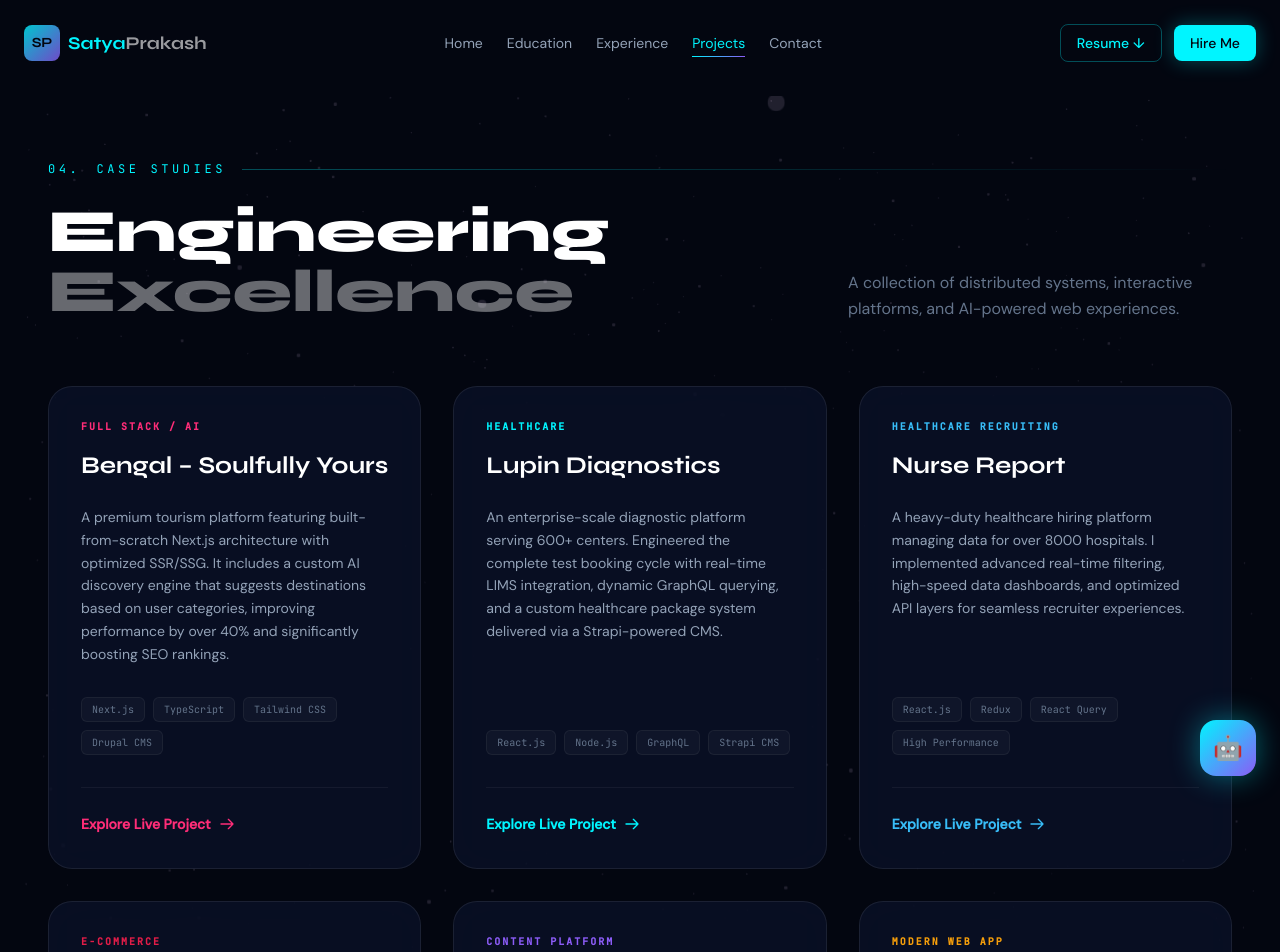
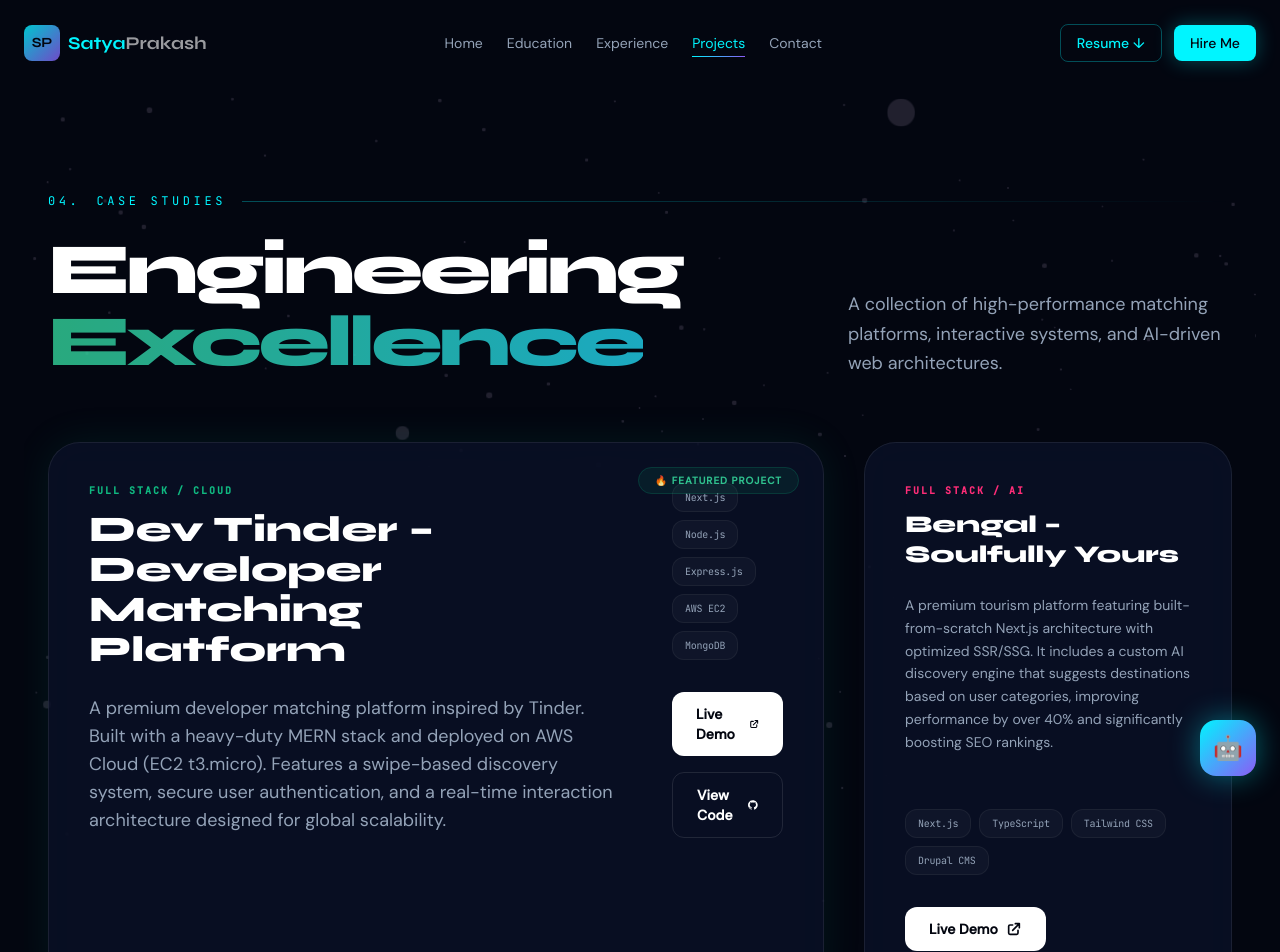
Before and after one commit to coderSatya/satya_portfolio, a Next.js app: page /projects in a window 1280 px wide. Shown: the top 952 px of the page. Built offline with nearby package versions, Linux system fonts and the light colour scheme.

Commit message:
feat: add new section components and utility data for portfolio site

```diff
--- a/components/sections/Certifications.js
+++ b/components/sections/Certifications.js
@@ -34,8 +34,12 @@
             >
               {/* Icon/Badge */}
               <div className="mb-6">
-                <div className="w-12 h-12 rounded-xl bg-violet-500/10 border border-violet-500/20 flex items-center justify-center text-xl group-hover:scale-110 transition-transform">
-                  📜
+                <div className="w-12 h-12 rounded-xl bg-violet-500/10 border border-violet-500/20 flex items-center justify-center text-xl group-hover:scale-110 transition-transform overflow-hidden">
+                  {cert.image ? (
+                    <img src={cert.image} alt={cert.title} className="w-full h-full object-cover" />
+                  ) : (
+                    "📜"
+                  )}
                 </div>
               </div>
 
--- a/components/sections/Contact.js
+++ b/components/sections/Contact.js
@@ -183,6 +183,22 @@
                   </svg>
                   LinkedIn
                 </a>
+                <a
+                  href={personal.instagram}
+                  target="_blank"
+                  rel="noopener noreferrer"
+                  className="group flex items-center gap-3 px-5 py-3 rounded-xl font-body text-sm transition-all duration-300 hover:scale-105"
+                  style={{
+                    background: 'rgba(225,48,108,0.1)',
+                    border: '1px solid rgba(225,48,108,0.25)',
+                    color: '#E1306C',
+                  }}
+                >
+                  <svg className="w-5 h-5" fill="currentColor" viewBox="0 0 24 24">
+                    <path d="M12 2.163c3.204 0 3.584.012 4.85.07 3.252.148 4.771 1.691 4.919 4.919.058 1.265.069 1.645.069 4.849 0 3.205-.012 3.584-.069 4.849-.149 3.225-1.664 4.771-4.919 4.919-1.266.058-1.644.07-4.85.07-3.204 0-3.584-.012-4.849-.07-3.26-.149-4.771-1.699-4.919-4.92-.058-1.265-.07-1.644-.07-4.849 0-3.204.013-3.583.07-4.849.149-3.227 1.664-4.771 4.919-4.919 1.266-.057 1.645-.069 4.849-.069zm0-2.163c-3.259 0-3.667.014-4.947.072-4.358.2-6.78 2.618-6.98 6.98-.059 1.281-.073 1.689-.073 4.948 0 3.259.014 3.668.072 4.948.2 4.358 2.618 6.78 6.98 6.98 1.281.058 1.689.072 4.948.072 3.259 0 3.668-.014 4.948-.072 4.354-.2 6.782-2.618 6.979-6.98.059-1.28.073-1.689.073-4.948 0-3.259-.014-3.667-.072-4.947-.196-4.354-2.617-6.78-6.979-6.98-1.281-.059-1.69-.073-4.949-.073zm0 5.838c-3.403 0-6.162 2.759-6.162 6.162s2.759 6.163 6.162 6.163 6.162-2.759 6.162-6.163-2.759-6.162-6.162-6.162zm0 10.162c-2.209 0-4-1.79-4-4 0-2.209 1.791-4 4-4s4 1.791 4 4c0 2.21-1.791 4-4 4zm6.406-11.845c-.796 0-1.441.645-1.441 1.44s.645 1.44 1.441 1.44c.795 0 1.439-.645 1.439-1.44s-.644-1.44-1.439-1.44z" />
+                  </svg>
+                  Instagram
+                </a>
               </div>
             </div>
           </motion.div>
--- a/components/sections/Hero.js
+++ b/components/sections/Hero.js
@@ -117,13 +117,19 @@
                 </div>
                 <span className="font-mono text-xs">GitHub</span>
               </a>
+              <a href={personal.instagram} target="_blank" rel="noopener noreferrer" className="flex items-center gap-3 text-slate-400 hover:text-neon-pink transition-colors group">
+                <div className="p-2 rounded-lg bg-white/5 border border-white/10 group-hover:border-neon-pink/50 transition-colors">
+                  <svg className="w-4 h-4" fill="currentColor" viewBox="0 0 24 24"><path d="M12 2.163c3.204 0 3.584.012 4.85.07 3.252.148 4.771 1.691 4.919 4.919.058 1.265.069 1.645.069 4.849 0 3.205-.012 3.584-.069 4.849-.149 3.225-1.664 4.771-4.919 4.919-1.266.058-1.644.07-4.85.07-3.204 0-3.584-.012-4.849-.07-3.26-.149-4.771-1.699-4.919-4.92-.058-1.265-.07-1.644-.07-4.849 0-3.204.013-3.583.07-4.849.149-3.227 1.664-4.771 4.919-4.919 1.266-.057 1.645-.069 4.849-.069zm0-2.163c-3.259 0-3.667.014-4.947.072-4.358.2-6.78 2.618-6.98 6.98-.059 1.281-.073 1.689-.073 4.948 0 3.259.014 3.668.072 4.948.2 4.358 2.618 6.78 6.98 6.98 1.281.058 1.689.072 4.948.072 3.259 0 3.668-.014 4.948-.072 4.354-.2 6.782-2.618 6.979-6.98.059-1.28.073-1.689.073-4.948 0-3.259-.014-3.667-.072-4.947-.196-4.354-2.617-6.78-6.979-6.98-1.281-.059-1.69-.073-4.949-.073zm0 5.838c-3.403 0-6.162 2.759-6.162 6.162s2.759 6.163 6.162 6.163 6.162-2.759 6.162-6.163-2.759-6.162-6.162-6.162zm0 10.162c-2.209 0-4-1.79-4-4 0-2.209 1.791-4 4-4s4 1.791 4 4c0 2.21-1.791 4-4 4zm6.406-11.845c-.796 0-1.441.645-1.441 1.44s.645 1.44 1.441 1.44c.795 0 1.439-.645 1.439-1.44s-.644-1.44-1.439-1.44z" /></svg>
+                </div>
+                <span className="font-mono text-xs">Instagram</span>
+              </a>
               <div className="flex items-center gap-3 text-slate-400 group">
                 <div className="p-2 rounded-lg bg-white/5 border border-white/10">
                   <svg className="w-4 h-4 text-neon-pink" fill="none" viewBox="0 0 24 24" stroke="currentColor"><path strokeLinecap="round" strokeLinejoin="round" strokeWidth={2} d="M3 5a2 2 0 012-2h3.28a1 1 0 01.948.684l1.498 4.493a1 1 0 01-.502 1.21l-2.257 1.13a11.042 11.042 0 005.516 5.516l1.13-2.257a1 1 0 011.21-.502l4.493 1.498a1 1 0 01.684.949V19a2 2 0 01-2 2h-1C9.716 21 3 14.284 3 6V5z" /></svg>
                 </div>
                 <span className="font-mono text-xs">{personal.phone}</span>
               </div>
-              <div className="flex items-center gap-3 text-slate-400 group">
+              <div className="flex items-center gap-3 text-slate-400 group col-span-1 sm:col-span-2">
                 <div className="p-2 rounded-lg bg-white/5 border border-white/10">
                   <svg className="w-4 h-4 text-neon-cyan" fill="none" viewBox="0 0 24 24" stroke="currentColor"><path strokeLinecap="round" strokeLinejoin="round" strokeWidth={2} d="M3 8l7.89 5.26a2 2 0 002.22 0L21 8M5 19h14a2 2 0 002-2V7a2 2 0 00-2-2H5a2 2 0 00-2 2v10a2 2 0 002 2z" /></svg>
                 </div>
--- a/components/sections/Projects.js
+++ b/components/sections/Projects.js
@@ -15,6 +15,7 @@
 
 function ProjectCard({ project, index }) {
   const { ref, inView } = useInView({ triggerOnce: true, threshold: 0.1 });
+  const isFeatured = project.isFeatured;
 
   return (
     <motion.div
@@ -23,68 +24,96 @@
       animate={inView ? { opacity: 1, y: 0 } : {}}
       transition={{ duration: 0.8, delay: index * 0.1 }}
       whileHover={{ y: -10 }}
-      className="group relative h-full"
+      className={`group relative h-full ${isFeatured ? 'lg:col-span-2' : ''}`}
     >
-      <div className="relative h-full glass rounded-[1.5rem] p-8 flex flex-col border border-white/5 group-hover:border-white/10 transition-all duration-500 overflow-hidden">
+      <div className={`relative h-full glass rounded-[2rem] p-8 md:p-10 flex flex-col border transition-all duration-500 overflow-hidden ${
+        isFeatured ? 'border-emerald-500/30 shadow-[0_0_40px_rgba(16,185,129,0.1)]' : 'border-white/5 group-hover:border-white/10'
+      }`}>
+
+        {/* Featured Badge */}
+        {isFeatured && (
+          <div className="absolute top-6 right-6 z-20">
+            <span className="px-4 py-1.5 rounded-full bg-emerald-500/10 border border-emerald-500/20 text-[10px] font-bold text-emerald-400 uppercase tracking-widest animate-pulse">
+              🔥 Featured Project
+            </span>
+          </div>
+        )}
+
         {/* Project Accent Glow */}
         <div
-          className="absolute -top-24 -right-24 w-48 h-48 rounded-full opacity-0 group-hover:opacity-10 transition-opacity duration-700 blur-3xl pointer-events-none"
+          className="absolute -top-24 -right-24 w-64 h-64 rounded-full opacity-0 group-hover:opacity-20 transition-opacity duration-700 blur-[80px] pointer-events-none"
           style={{ background: project.color }}
         />
 
-        {/* Header: Category & Tech */}
-        <div className="flex flex-col gap-4 mb-6">
+        <div className={`flex flex-col gap-6 ${isFeatured ? 'lg:flex-row lg:items-start lg:gap-12' : ''}`}>
+          {/* Content Wrapper */}
+          <div className="flex-grow">
+            <div className="flex flex-col gap-3 mb-6">
               <span
                 className="text-[10px] uppercase tracking-[0.2em] font-mono font-bold"
                 style={{ color: project.color }}
               >
                 {project.category}
               </span>
-          <h3 className="font-display font-bold text-2xl text-white group-hover:text-white/90 transition-colors">
+              <h3 className={`font-display font-black text-white leading-tight transition-colors ${
+                isFeatured ? 'text-3xl md:text-4xl' : 'text-2xl'
+              }`}>
                 {project.name}
               </h3>
             </div>
 
-        {/* Long Description (removed bullets) */}
-        <p className="font-body text-slate-400 text-sm leading-relaxed mb-8 flex-grow">
+            <p className={`font-body text-slate-400 leading-relaxed mb-8 ${
+              isFeatured ? 'text-base md:text-lg lg:max-w-xl' : 'text-sm'
+            }`}>
               {project.description}
             </p>
+          </div>
 
+          {/* Right/Bottom Sidebar for Featured */}
+          <div className={`flex flex-col ${isFeatured ? 'lg:w-1/3' : ''}`}>
             {/* Tech Stack Bar */}
             <div className="flex flex-wrap gap-2 mb-8">
               {project.tech.map((t) => (
                 <span
                   key={t}
-              className="px-2.5 py-1 rounded-md bg-white/[0.03] border border-white/[0.05] text-[10px] font-mono text-slate-500 tracking-tightest"
+                  className="px-3 py-1.5 rounded-xl bg-white/[0.03] border border-white/[0.05] text-[10px] font-mono text-slate-400 tracking-tight"
                 >
                   {t}
                 </span>
               ))}
             </div>
 
-        {/* CTA Section */}
+            {/* Action Buttons */}
+            <div className="flex flex-wrap gap-4 mt-auto">
               {project.url && (
-          <div className="pt-6 border-t border-white/5">
                 <a
                   href={project.url}
                   target="_blank"
                   rel="noopener noreferrer"
-              className="inline-flex items-center gap-2 group/link text-sm font-body font-semibold transition-all duration-300"
-              style={{ color: project.color }}
+                  className="inline-flex items-center justify-center gap-2 px-6 py-3 rounded-xl bg-white text-void font-body font-bold text-sm hover:bg-white/90 transition-all duration-300 transform active:scale-95"
                 >
-              <span>Explore Live Project</span>
-              <svg
-                className="w-4 h-4 transition-transform duration-300 group-hover/link:translate-x-1 group-hover/link:-translate-y-1"
-                fill="none"
-                viewBox="0 0 24 24"
-                stroke="currentColor"
-                strokeWidth={2}
-              >
-                <path strokeLinecap="round" strokeLinejoin="round" d="M14 5l7 7m0 0l-7 7m7-7H3" />
+                  <span>Live Demo</span>
+                  <svg className="w-4 h-4" fill="none" viewBox="0 0 24 24" stroke="currentColor" strokeWidth={2.5}>
+                    <path strokeLinecap="round" strokeLinejoin="round" d="M10 6H6a2 2 0 00-2 2v10a2 2 0 002 2h10a2 2 0 002-2v-4M14 4h6m0 0v6m0-6L10 14" />
                   </svg>
                 </a>
+              )}
+              {project.githubUrl && (
+                <a
+                  href={project.githubUrl}
+                  target="_blank"
+                  rel="noopener noreferrer"
+                  className="inline-flex items-center justify-center gap-2 px-6 py-3 rounded-xl border border-white/10 text-white font-body font-bold text-sm hover:bg-white/5 hover:border-white/20 transition-all duration-300 transform active:scale-95"
+                >
+                  <span>View Code</span>
+                  <svg className="w-4 h-4" fill="currentColor" viewBox="0 0 24 24">
+                    <path d="M12 0c-6.626 0-12 5.373-12 12 0 5.302 3.438 9.8 8.207 11.387.599.111.793-.261.793-.577v-2.234c-3.338.726-4.033-1.416-4.033-1.416-.546-1.387-1.333-1.756-1.333-1.756-1.089-.745.083-.729.083-.729 1.205.084 1.839 1.237 1.839 1.237 1.07 1.834 2.807 1.304 3.492.997.107-.775.418-1.305.762-1.604-2.665-.305-5.467-1.334-5.467-5.931 0-1.311.469-2.381 1.236-3.221-.124-.303-.535-1.524.117-3.176 0 0 1.008-.322 3.301 1.23.957-.266 1.983-.399 3.003-.404 1.02.005 2.047.138 3.006.404 2.291-1.552 3.297-1.23 3.297-1.23.653 1.653.242 2.874.118 3.176.77.84 1.235 1.911 1.235 3.221 0 4.609-2.807 5.624-5.479 5.921.43.372.823 1.102.823 2.222v3.293c0 .319.192.694.801.576 4.765-1.589 8.199-6.086 8.199-11.386 0-6.627-5.373-12-12-12z"/>
+                  </svg>
+                </a>
+              )}
             </div>
-        )}
+          </div>
+        </div>
       </div>
     </motion.div>
   );
@@ -94,7 +123,7 @@
   const { ref, inView } = useInView({ triggerOnce: true, threshold: 0.1 });
 
   return (
-    <section id="projects" className="py-10 md:py-14 lg:py-16 relative overflow-hidden" ref={ref}>
+    <section id="projects" className="py-14 md:py-20 lg:py-24 relative overflow-hidden" ref={ref}>
       {/* 3D Background */}
       <ProjectsVisual />
 
@@ -105,21 +134,21 @@
           <motion.h2
             initial={{ opacity: 0, y: 30 }}
             animate={inView ? { opacity: 1, y: 0 } : {}}
-            className="font-display font-extrabold text-5xl md:text-6xl text-white"
+            className="font-display font-black text-5xl md:text-7xl text-white tracking-tighter"
           >
-            Engineering <span className="opacity-40">Excellence</span>
+            Engineering <span className="text-transparent bg-clip-text bg-gradient-to-r from-emerald-400 to-cyan-400 opacity-80">Excellence</span>
           </motion.h2>
           <motion.p
             initial={{ opacity: 0 }}
             animate={inView ? { opacity: 1 } : {}}
             transition={{ delay: 0.3 }}
-            className="font-body text-slate-500 max-w-sm text-base leading-relaxed"
+            className="font-body text-slate-400 max-w-sm text-lg leading-relaxed"
           >
-            A collection of distributed systems, interactive platforms, and AI-powered web experiences.
+            A collection of high-performance matching platforms, interactive systems, and AI-driven web architectures.
           </motion.p>
         </div>
 
-        <div className="grid md:grid-cols-2 lg:grid-cols-3 gap-6 md:gap-8">
+        <div className="grid grid-cols-1 md:grid-cols-2 lg:grid-cols-3 gap-8 md:gap-10">
           {projects.map((project, i) => (
             <ProjectCard key={project.id || i} project={project} index={i} />
           ))}
--- a/utils/data.js
+++ b/utils/data.js
@@ -10,6 +10,7 @@
     email: "sprakash6233@gmail.com",
     github: "https://github.com/coderSatya",
     linkedin: "https://linkedin.com/in/satya-prakash-sp",
+    instagram: "https://www.instagram.com/satya.prakash0715",
     tagline: "Building Scalable Web Apps with React, Next.js & AI",
     summary:
       "Software Engineer with 4+ years of experience building scalable, high-performance MERN stack applications using React.js and Next.js. Improved page load speed by 40% and user engagement by 25%. Expert in full-stack architecture, SSR, SSG, and AI-assisted development.",
@@ -171,6 +172,18 @@
 
   projects: [
     {
+      id: "dev-tinder",
+      name: "Dev Tinder – Developer Matching Platform",
+      url: "http://13.201.88.146/",
+      githubUrl: "https://github.com/coderSatya", // Placeholder
+      tech: ["Next.js", "Node.js", "Express.js", "AWS EC2", "MongoDB"],
+      category: "Full Stack / Cloud",
+      isFeatured: true,
+      description:
+        "A premium developer matching platform inspired by Tinder. Built with a heavy-duty MERN stack and deployed on AWS Cloud (EC2 t3.micro). Features a swipe-based discovery system, secure user authentication, and a real-time interaction architecture designed for global scalability.",
+      color: "#10b981", // Emerald highlight for full stack prowess
+    },
+    {
       id: "bengal-tourism",
       name: "Bengal – Soulfully Yours",
       url: "https://soulfulbengal.com/",
@@ -233,6 +246,12 @@
   ],
 
   certifications: [
+    {
+      title: "Namaste Node.js",
+      platform: "Akshay Saini",
+      url: "https://namastedev.com/sprakash6233/certificates/namaste-node",
+      image: "/images/node.jpeg",
+    },
     {
       title: "React - The Complete Guide 2024",
       platform: "Udemy",
```
Also changed, not shown: public/images/node.jpeg (added). Lines whose indentation alone changed are shown as unchanged.
